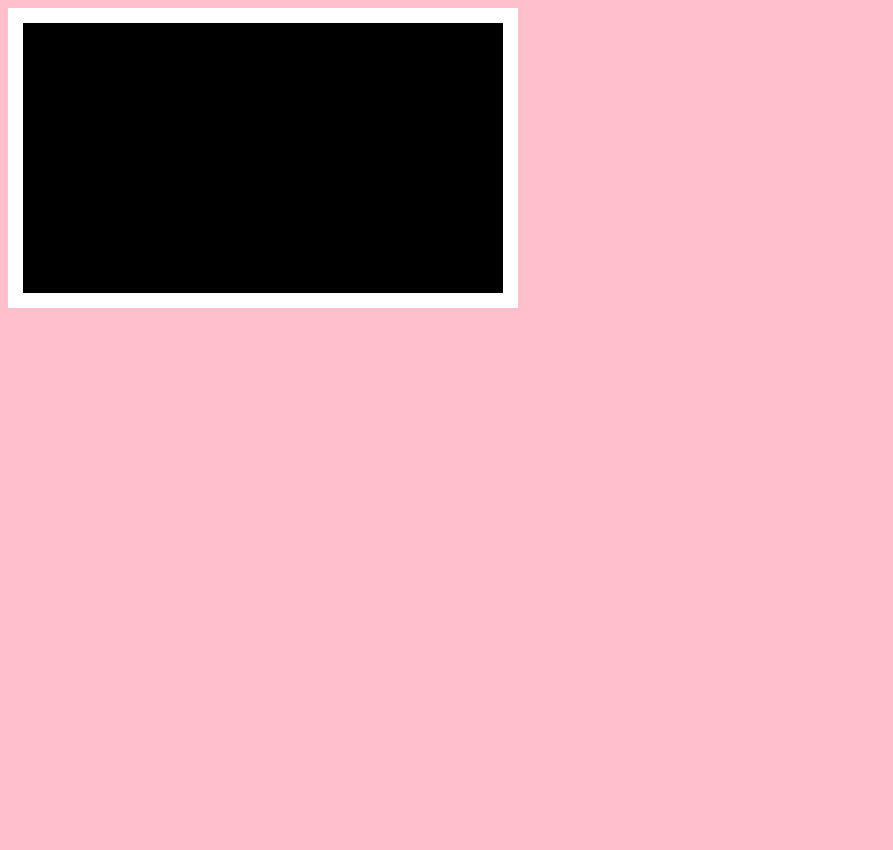
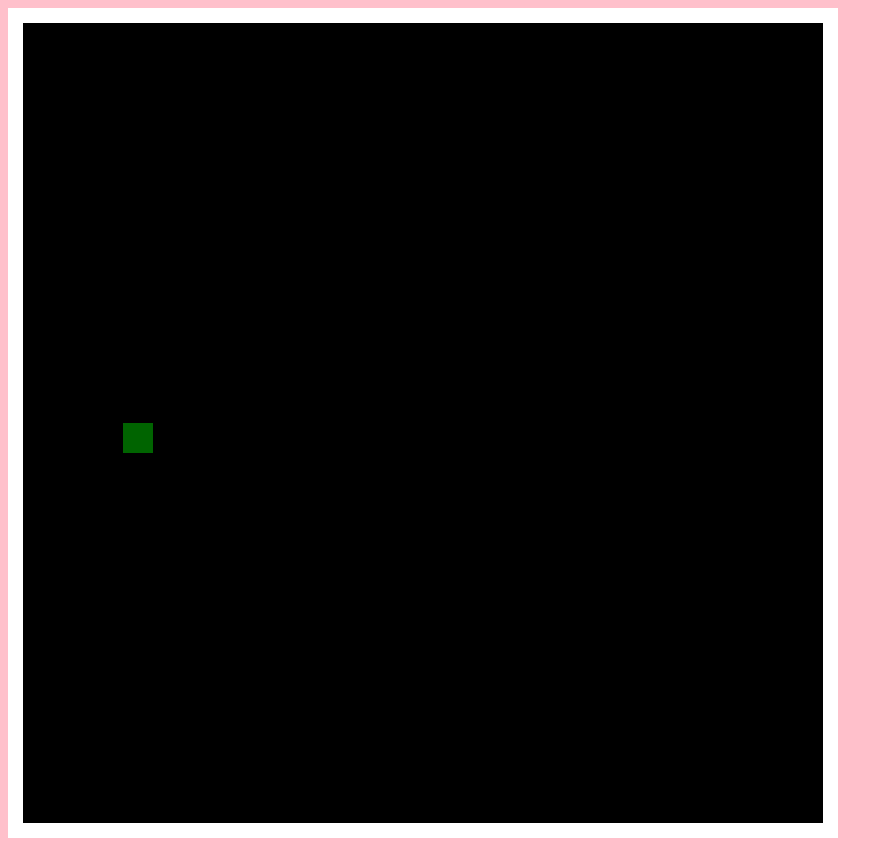
Before and after one commit to xninoxx/snake-game, a plain HTML site: page index.html in a window 1280 px wide. Shown: the whole page, without its empty margins (0-893 px from the left). Before the commit the page ends 800 px from the top, so only its background shows below. Drawn offline with Linux system fonts and the light colour scheme.

Commit message:
added rectangle

```diff
--- a/index.html
+++ b/index.html
@@ -9,19 +9,33 @@
 <body onload="startgame()">
     <script>
 
+        var myGamePiece;
+
         function startgame() {
-            myGameArea.start();
+            myGameArea.start(); // Width, Height, Color, x, y
+            myGamePiece = new component(30, 30, "darkgreen", 100, 400);
         }
 
         var myGameArea = {
             canvas : document.createElement("canvas"),
             start : function() {
-                this.canvas.width = 480;
-                this.canvas.height = 270;
+                this.canvas.width = 800;
+                this.canvas.height = 800;
                 this.context = this.canvas.getContext("2d");
                 document.body.insertBefore(this.canvas, document.body.childNodes[0]);
             }
         }
+
+        function component(width, height, color, x, y) {
+            this.width = width;
+            this.height = height;
+            this.x = x;
+            this.y = y;
+            ctx = myGameArea.context;
+            ctx.fillStyle = color;
+            ctx.fillRect(this.x, this.y, this.width, this.height)
+        }
+
     </script>
 
 
```
Also changed, not shown: Roadmap.txt, css/styles.css (line endings or trailing spaces).
